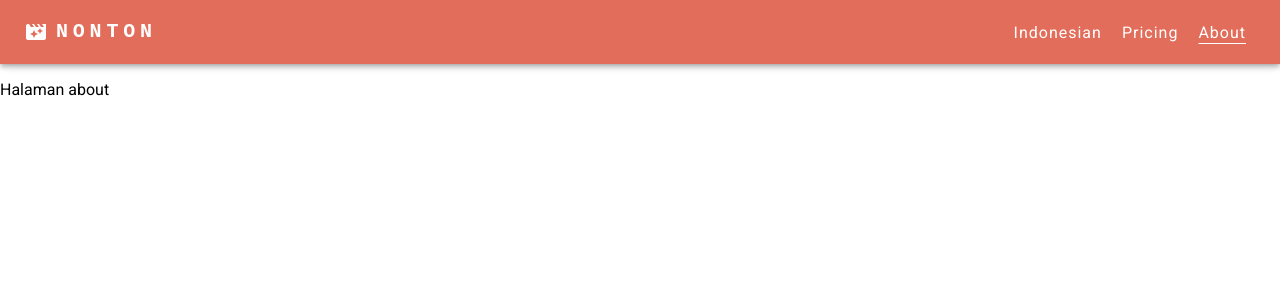
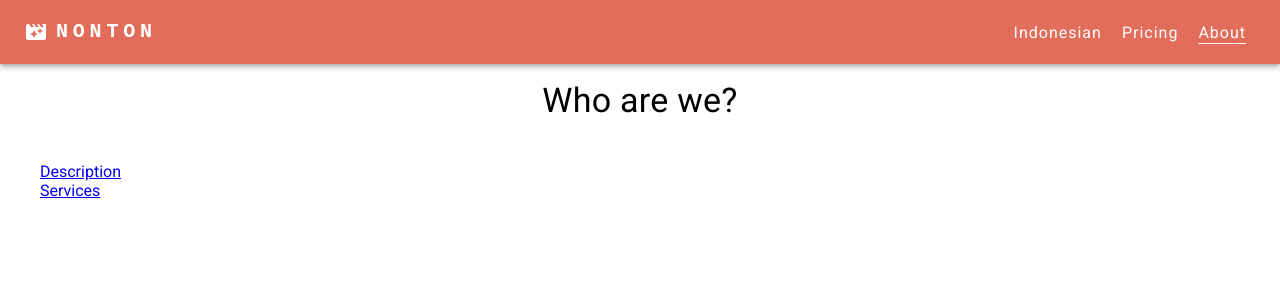
Before and after one commit to depimomo/react-tmdb-movie, a React (Create React App) app: page /about in a window 1280 px wide. Shown: the top 300 px of the page. Built offline with nearby package versions, Linux system fonts and the light colour scheme; the HTML template or start-up script is replaced by a standard one.

Commit message:
create about page

```diff
--- a/src/App.js
+++ b/src/App.js
@@ -8,6 +8,7 @@ import { Box, ThemeProvider } from '@mui/material';
 import { Route, Routes } from 'react-router-dom';
 
 import Navbar from './components/Navbar';
+import About from './containers/About';
 import MovieList from './containers/MovieList';
 import Pricing from './containers/Pricing';
 import Subscribed from './containers/Subscribed';
@@ -20,7 +21,7 @@ const App = () => {
         <Navbar></Navbar>
         <Routes>
           <Route path="/" element={<MovieList />} />
-          <Route path="about" element={<Box sx={{ mt: 10 }}>Halaman about</Box>} />
+          <Route path="about" element={<About />} />
           <Route path="indonesian" element={<Box sx={{ mt: 10 }}>Halaman indonesian</Box>} />
           <Route path="pricing" element={<Pricing />} />
           <Route path="subscribed/:plan" element={<Subscribed />} />
--- /dev/null
+++ b/src/containers/About.js
@@ -0,0 +1,21 @@
+import { Typography } from '@mui/material';
+import { Box } from '@mui/system';
+import { Link } from 'react-router-dom';
+
+const About = () => {
+    return (
+        <Box sx={{
+            display: 'flex',
+            flexDirection: 'column',
+            margin: 5,
+        }}>
+            <Typography component="div" variant="h4" align="center" sx={{ margin: 5 }}>
+                Who are we?
+            </Typography>
+            <Link to="description">Description</Link>
+            <Link to="services">Services</Link>
+        </Box>
+    )
+}
+
+export default About;
```
